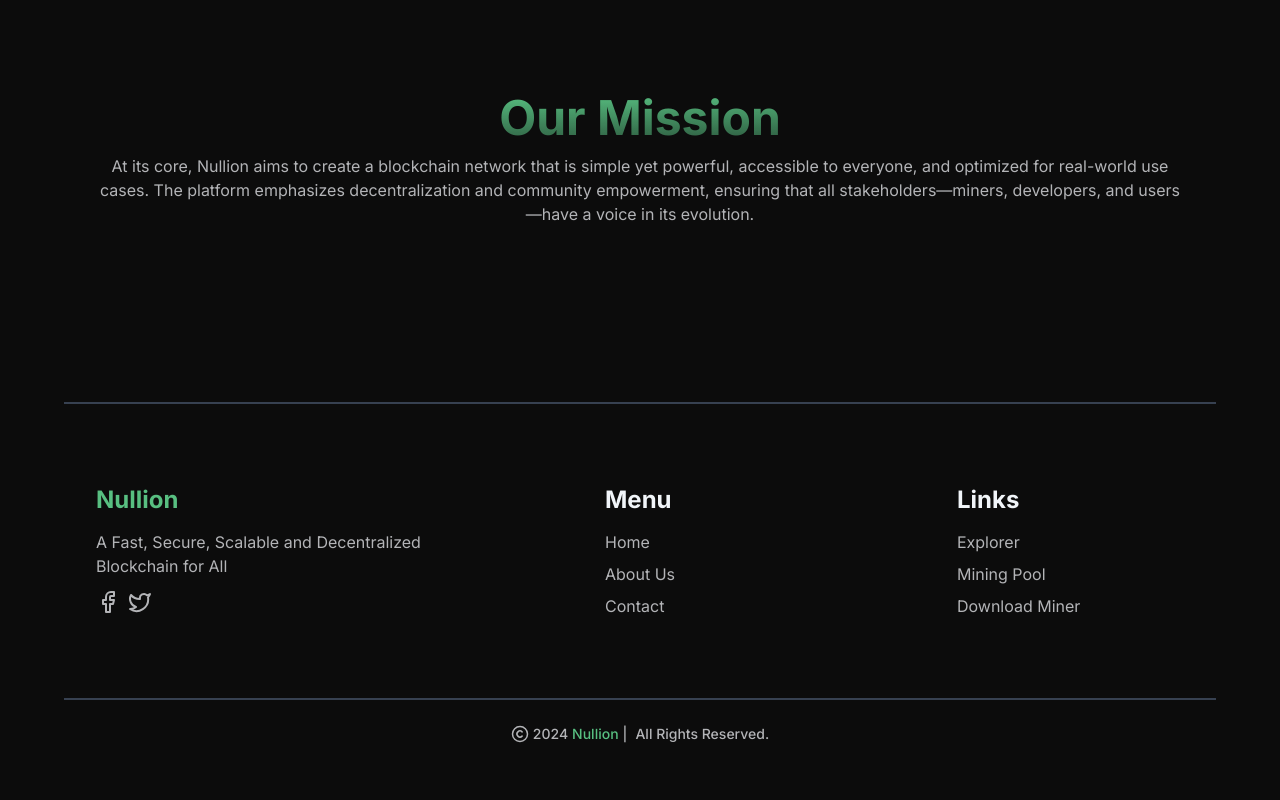
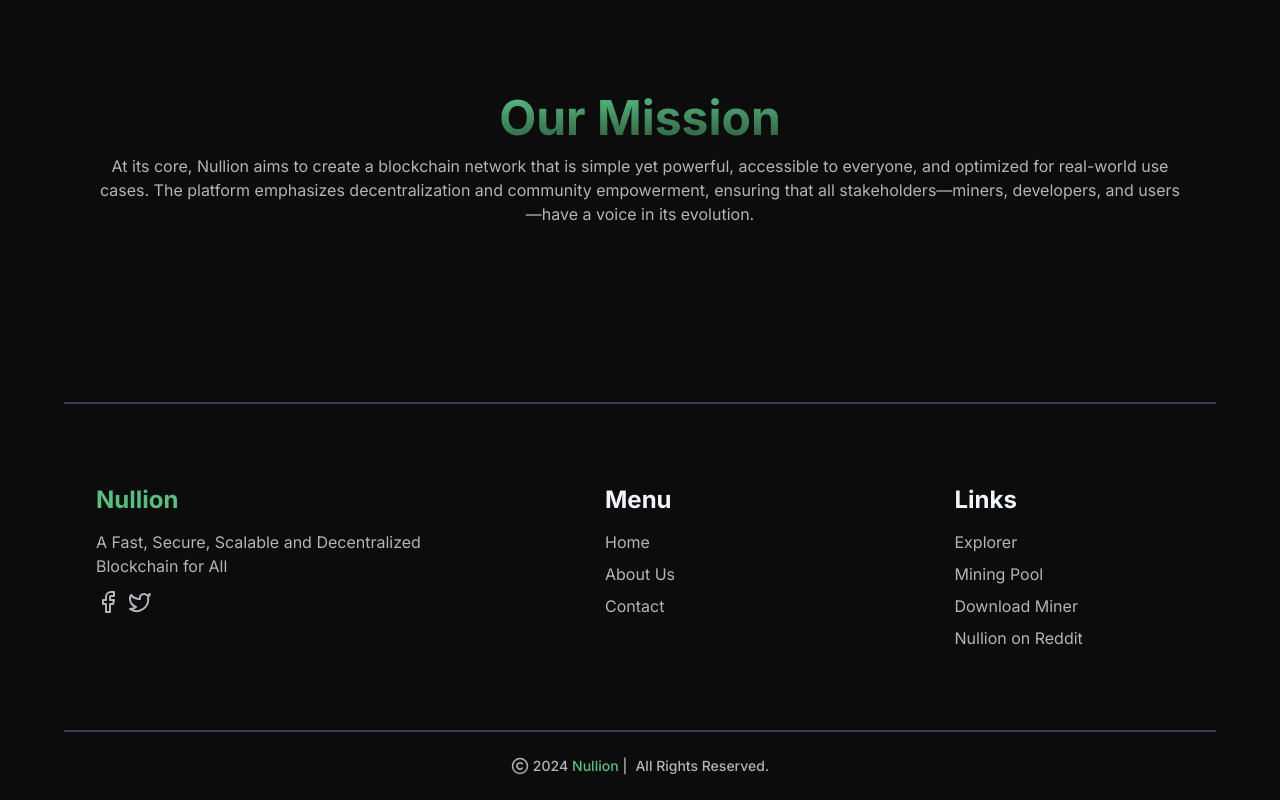
Before and after one commit to Nemo-Nullis/Website, a React (Vite) app: page /about in a window 1280 px wide. Shown: the part 656-1456 px from the top of the page. Before the commit the page ends 1424 px from the top, so only its background shows below. Built offline with nearby package versions, Linux system fonts and the light colour scheme; a web font is replaced by a local one; what ldrs would draw is missing.

Commit message:
Update data.jsx

```diff
--- a/src/data/data.jsx
+++ b/src/data/data.jsx
@@ -56,6 +56,10 @@ export const ServiceLinks = [
     {
     title: "Download Miner",
     url: "https://cpuminergui.sourceforge.net/",
+  },
+      {
+    title: "Nullion on Reddit",
+    url: "https://www.reddit.com/r/Nullion_Blockchain/",
   },
 ];
 
```
